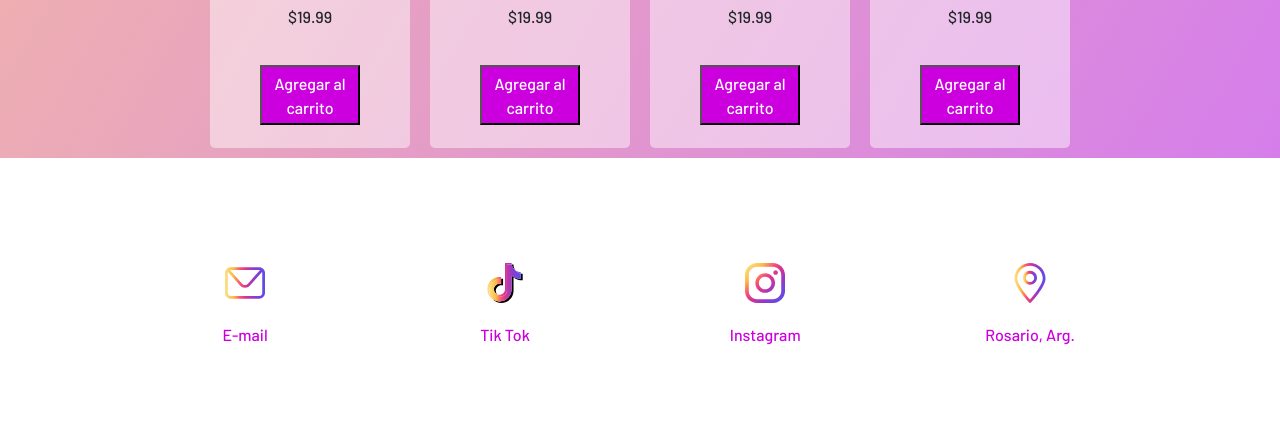
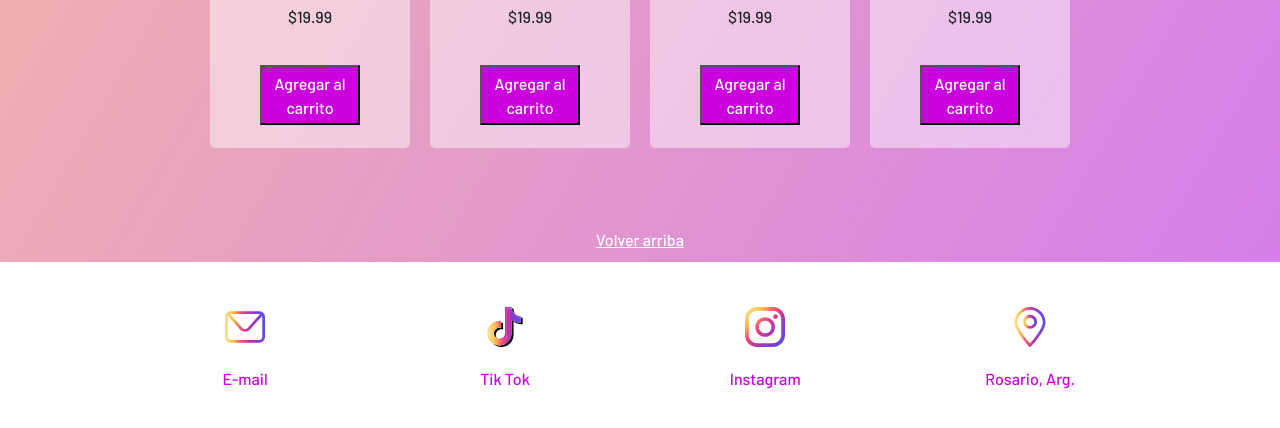
Before and after one commit to berefaure/primer_repo, a website: page pages/tienda.html in a window 1280 px wide. Shown: the part 1536-1964 px from the top of the page. Before the commit the page ends 1924 px from the top, so only its background shows below. Drawn offline with nearby package versions, Linux system fonts and the light colour scheme.

Commit message:
back to the top

```diff
--- a/pages/tienda.html
+++ b/pages/tienda.html
@@ -36,7 +36,7 @@
     <header>
         <nav class="navbar navbar-expand-lg bg-trasnparent">
             <div class="container-fluid">
-                <a class="navbar-brand" href="#"><img src="/img/logo_circ.png" alt="logo"></a>
+                <a class="navbar-brand" href="/index.html"><img src="/img/logo_circ.png" alt="logo"></a>
                 <button class="navbar-toggler" type="button" data-bs-toggle="collapse"
                     data-bs-target="#navbarTogglerDemo02" aria-controls="navbarTogglerDemo02" aria-expanded="false"
                     aria-label="Toggle navigation">
@@ -164,6 +164,7 @@
                     <button class="boton">Agregar al carrito</button>
                 </div>
             </section>
+            <a class="top" href="#">Volver arriba</a>
         </main>
     </div>
 
--- a/scss/base/_mixin.scss
+++ b/scss/base/_mixin.scss
@@ -12,3 +12,14 @@
         background: $color-secondary;
     }
 }
+
+.top {
+
+    display: flex;
+    justify-content: center;
+    bottom: 20px;
+    right: 20px;
+    padding: 10px;
+    color: #fff;
+
+}
--- a/scss/layout/_grid.scss
+++ b/scss/layout/_grid.scss
@@ -154,7 +154,11 @@
             @include boton;
         }
     }
+
+
 }
+
+
 
 //about us
 
```
Also changed, not shown: index.html (+3 -1 lines), pages/contacto.html (+2 -1 lines), pages/portfolio.html (+2 -1 lines), pages/sobre_nosotros.html (+2 -1 lines), css/main.css, 1 other file.
